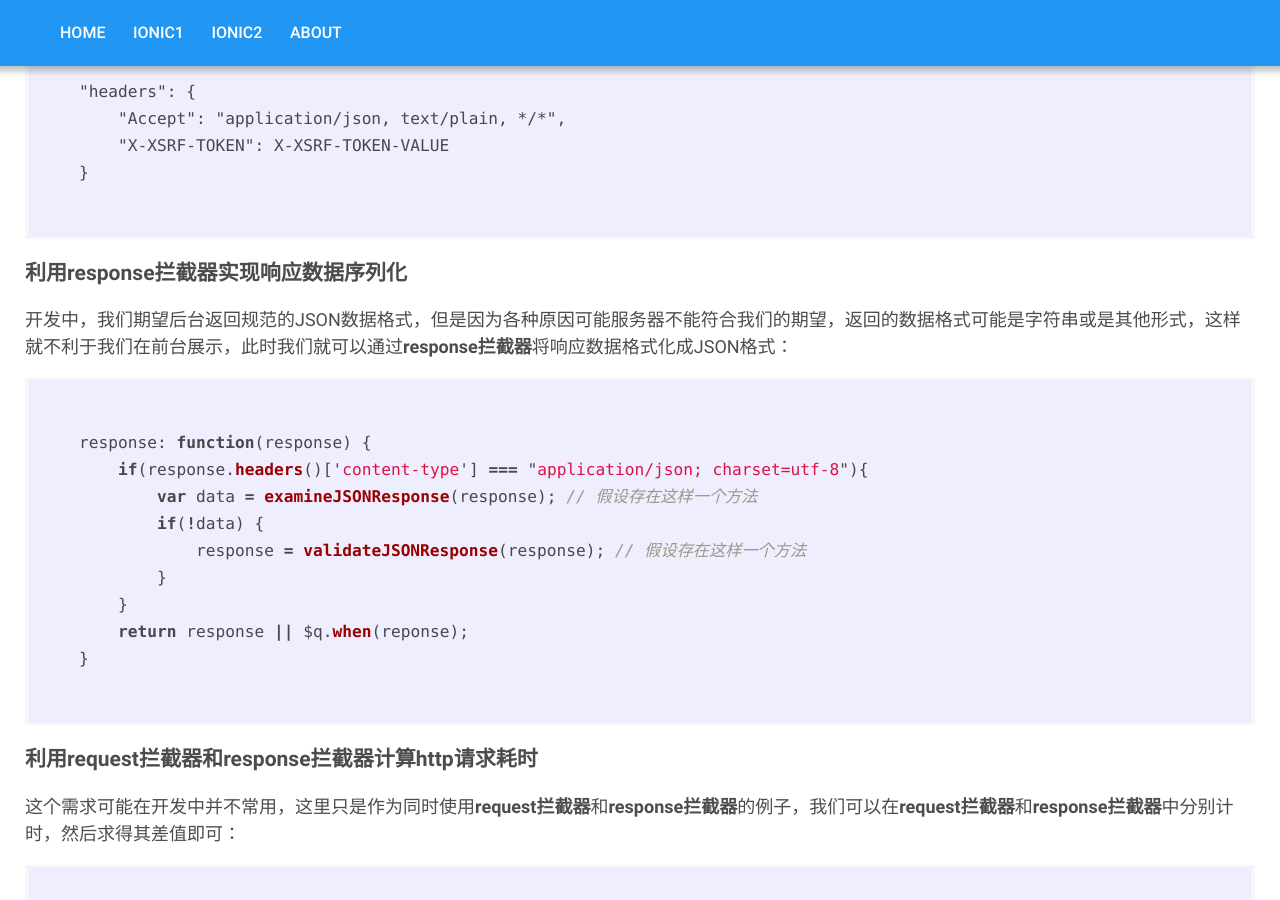
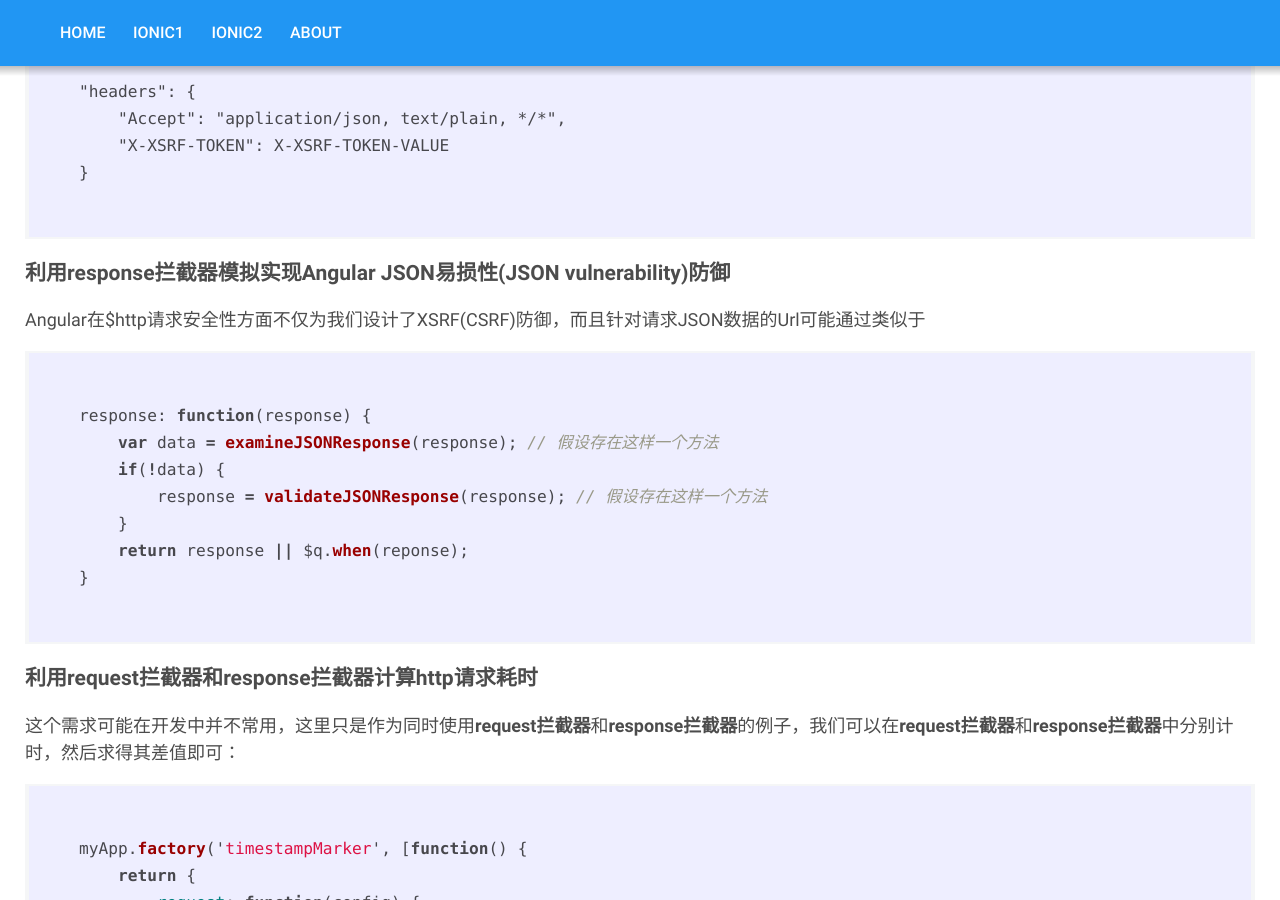
Before and after one commit to liuwenzhuang/liuwenzhuang.github.io, a Jekyll site: the page built from _posts/ionic1/2016-01-10-angular-http-interceptors.md, in a window 1280 px wide and 900 px high, scrolled down 4638 px. Built offline with Jekyll 4.4.1, drawn with Linux system fonts in a browser that asks for light colours; comment, search, counter and statistics services are not loaded.

Commit message:
modify about content

```diff
--- a/_posts/ionic1/2016-01-10-angular-http-interceptors.md
+++ b/_posts/ionic1/2016-01-10-angular-http-interceptors.md
@@ -144,17 +144,15 @@ request: function(config) {
 }
 ~~~
 
-### 利用**response拦截器**实现响应数据序列化
+### 利用**response拦截器**模拟实现Angular JSON易损性(JSON vulnerability)防御
 
-开发中，我们期望后台返回规范的JSON数据格式，但是因为各种原因可能服务器不能符合我们的期望，返回的数据格式可能是字符串或是其他形式，这样就不利于我们在前台展示，此时我们就可以通过**response拦截器**将响应数据格式化成JSON格式：
+Angular在$http请求安全性方面不仅为我们设计了XSRF(CSRF)防御，而且针对请求JSON数据的Url可能通过类似于<script>标签加载的方式被恶意网站获取到我们的JSON数据的情况，设计了Angular JSON易损性(JSON vulnerability)防御，即Server端返回的JSON数据头部可以添加`")]}',\n"`字符串，得到包含此前缀的响应数据后，Angular会将此前缀删去，将响应还原成正式的JSON数据。此时我们就可以通过**response拦截器**模拟此过程：
 
 ~~~ javascript
 response: function(response) {
-    if(response.headers()['content-type'] === "application/json; charset=utf-8"){
-        var data = examineJSONResponse(response); // 假设存在这样一个方法
-        if(!data) {
-            response = validateJSONResponse(response); // 假设存在这样一个方法
-        }
+    var data = examineJSONResponse(response); // 假设存在这样一个方法
+    if(!data) {
+        response = validateJSONResponse(response); // 假设存在这样一个方法
     }
     return response || $q.when(reponse);
 }
```
Also changed, not shown: _posts/ionic1/2015-12-08-angular-emit-boradcast.md (+1 -1 lines).
